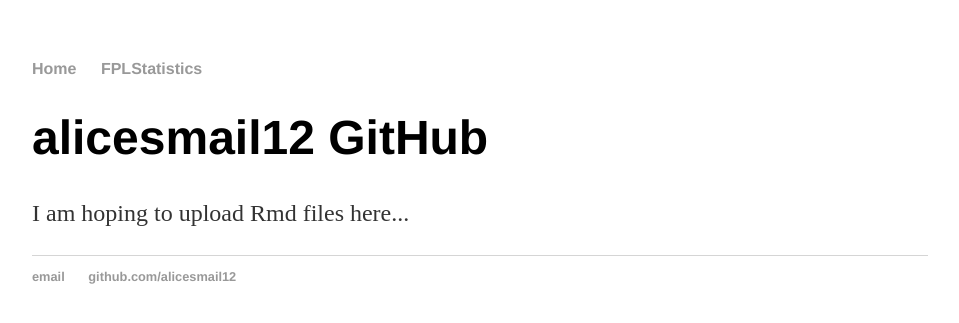
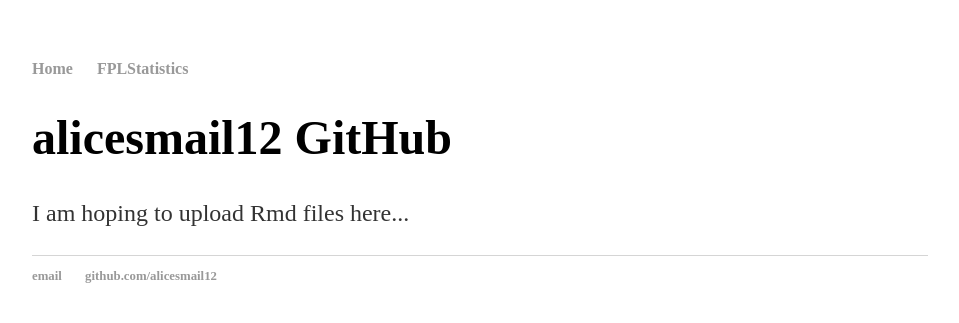
Before and after one commit to alicesmail12/alicesmail12.github.io, a Jekyll site: the page built from index.html, in a window 1280 px wide. Shown: the top 323 px of the page, without its empty margins (160-1119 px from the left). Built offline with Jekyll 4.4.1, drawn with Linux system fonts in a browser that asks for light colours.

Commit message:
Update main.css

```diff
--- a/css/main.css
+++ b/css/main.css
@@ -3,7 +3,7 @@ body {
     width: 70%;
 }
 nav ul, footer ul {
-    font-family:'Helvetica', 'Arial', 'Sans-Serif';
+    font-family:'Franklin Gothic Book';
     padding: 0px;
     list-style: none;
     font-weight: bold;
@@ -21,7 +21,7 @@ a:hover {
 }
 h1 {
     font-size: 3em;
-    font-family:'Helvetica', 'Arial', 'Sans-Serif';
+    font-family:'Franklin Gothic Book';
 }
 p {
     font-size: 1.5em;
```
